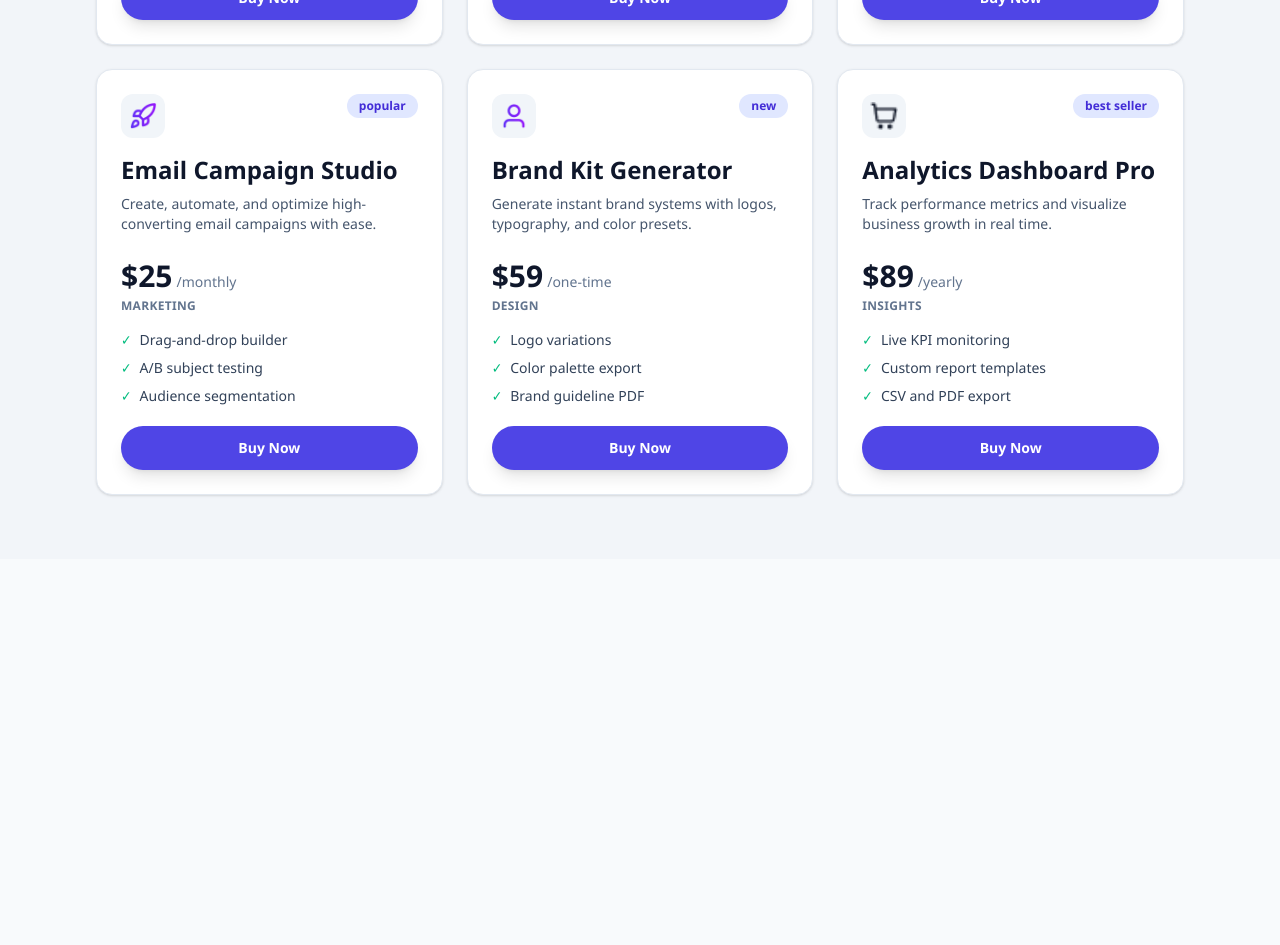
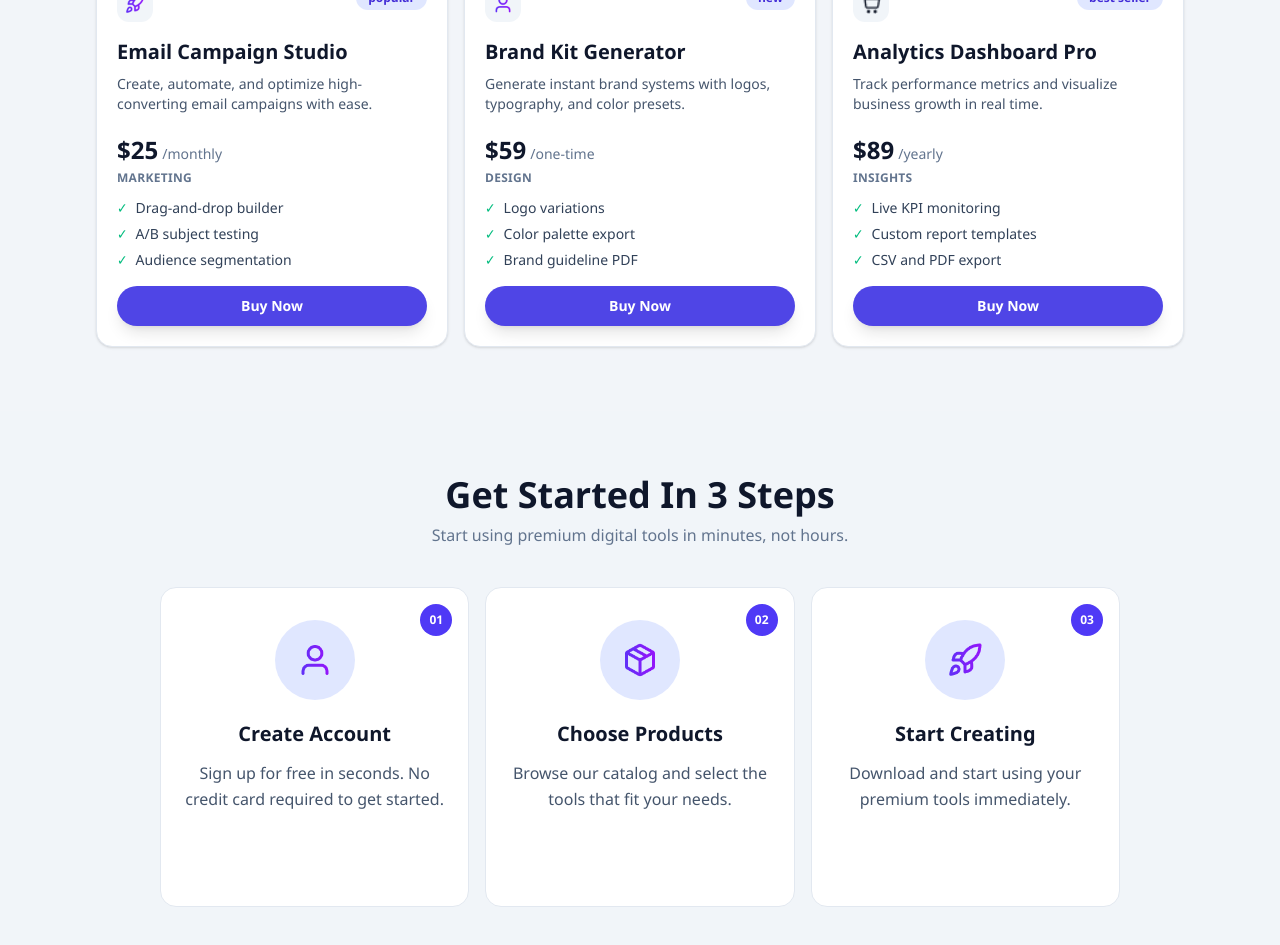
Before and after one commit to Towsif111/Assignment-6, a React (Vite) app: page / in a window 1280 px wide. Shown: the part 2060-3005 px from the top of the page. Before the commit the page ends 2619 px from the top, so only its background shows below. Built offline with nearby package versions, Linux system fonts and the light colour scheme.

Commit message:
added the 3 steps

```diff
--- a/src/App.jsx
+++ b/src/App.jsx
@@ -27,6 +27,24 @@ const productIcons = {
   8: userIcon,
   9: cartIcon,
 }
+
+const steps = [
+  {
+    title: 'Create Account',
+    description: 'Sign up for free in seconds. No credit card required to get started.',
+    icon: userIcon,
+  },
+  {
+    title: 'Choose Products',
+    description: 'Browse our catalog and select the tools that fit your needs.',
+    icon: packageIcon,
+  },
+  {
+    title: 'Start Creating',
+    description: 'Download and start using your premium tools immediately.',
+    icon: rocketIcon,
+  },
+]
 
 function App() {
   const [activeView, setActiveView] = useState('products')
@@ -163,14 +181,14 @@ function App() {
         </div>
 
         {activeView === 'products' ? (
-          <div className="mt-10 grid grid-cols-1 gap-6 md:grid-cols-2 xl:grid-cols-3">
+          <div className="mt-10 grid grid-cols-1 gap-4 md:grid-cols-2 xl:grid-cols-3">
             {productsData.map((product) => (
               <article
                 key={product.id}
-                className="rounded-2xl border border-slate-200 bg-white p-6 shadow-sm transition hover:-translate-y-1 hover:shadow-lg"
+                className="rounded-2xl border border-slate-200 bg-white p-5 shadow-sm transition hover:-translate-y-1 hover:shadow-lg"
               >
                 <div className="mb-4 flex items-start justify-between">
-                  <span className="inline-flex h-11 w-11 items-center justify-center rounded-xl bg-slate-100 p-2">
+                  <span className="inline-flex h-9 w-9 items-center justify-center rounded-xl bg-slate-100 p-2">
                     <img
                       src={productIcons[product.id]}
                       alt={product.name}
@@ -181,16 +199,16 @@ function App() {
                     {product.tagType}
                   </span>
                 </div>
-                <h3 className="text-2xl font-bold text-slate-900">{product.name}</h3>
+                <h3 className="text-xl font-bold text-slate-900">{product.name}</h3>
                 <p className="mt-2 min-h-12 text-sm text-slate-600">{product.description}</p>
-                <p className="mt-4 text-3xl font-black text-slate-900">
+                <p className="mt-3 text-2xl font-black text-slate-900">
                   ${product.price}
                   <span className="ml-1 text-sm font-medium text-slate-500">/{product.period}</span>
                 </p>
                 <p className="mt-1 text-xs font-semibold uppercase tracking-wide text-slate-500">
                   {product.tag}
                 </p>
-                <ul className="mt-4 space-y-2 text-sm text-slate-700">
+                <ul className="mt-3 space-y-1.5 text-sm text-slate-700">
                   {product.features.map((feature) => (
                     <li key={feature} className="flex gap-2">
                       <span className="text-emerald-500">✓</span>
@@ -199,7 +217,7 @@ function App() {
                   ))}
                 </ul>
                 <button
-                  className="mt-5 w-full rounded-full px-5 py-3 text-sm font-semibold text-white shadow-lg brand-bg"
+                  className="mt-4 w-full rounded-full px-5 py-2.5 text-sm font-semibold text-white shadow-lg brand-bg"
                   onClick={() => handleAddToCart(product)}
                 >
                   {addedProductId === product.id ? 'Added to Cart' : 'Buy Now'}
@@ -248,6 +266,32 @@ function App() {
           </section>
         )}
       </main>
+
+      <section className="bg-slate-100 py-16">
+        <div className="mx-auto max-w-5xl px-4 sm:px-6 lg:px-8">
+          <h2 className="text-center text-4xl font-black text-slate-900">Get Started In 3 Steps</h2>
+          <p className="mt-2 text-center text-slate-500">
+            Start using premium digital tools in minutes, not hours.
+          </p>
+          <div className="mt-10 grid grid-cols-1 gap-4 md:grid-cols-3">
+            {steps.map((step, index) => (
+              <article
+                key={step.title}
+                className="relative min-h-80 rounded-2xl border border-slate-200 bg-white px-6 pb-8 pt-8 text-center"
+              >
+                <p className="absolute right-4 top-4 inline-flex h-8 w-8 items-center justify-center rounded-full bg-indigo-600 text-xs font-bold text-white">
+                  0{index + 1}
+                </p>
+                <div className="mx-auto mb-5 flex h-20 w-20 items-center justify-center rounded-full bg-indigo-100 text-2xl">
+                  <img src={step.icon} alt={step.title} className="h-9 w-9 object-contain" />
+                </div>
+                <h3 className="text-xl font-bold text-slate-900">{step.title}</h3>
+                <p className="mx-auto mt-3 max-w-xs text-base leading-relaxed text-slate-600">{step.description}</p>
+              </article>
+            ))}
+          </div>
+        </div>
+      </section>
     </div>
   )
 }
```
